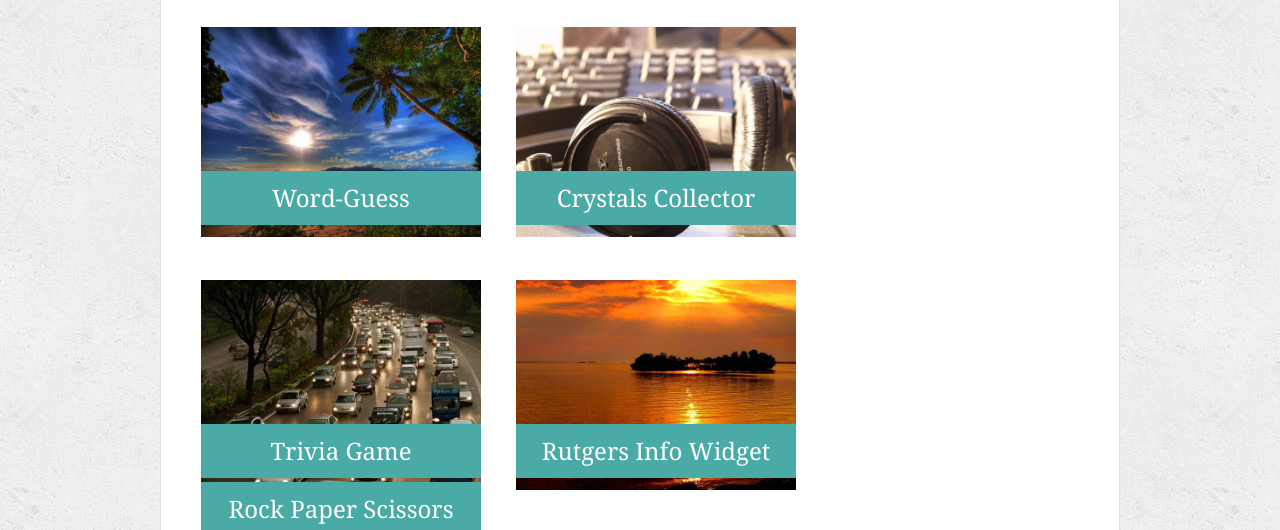
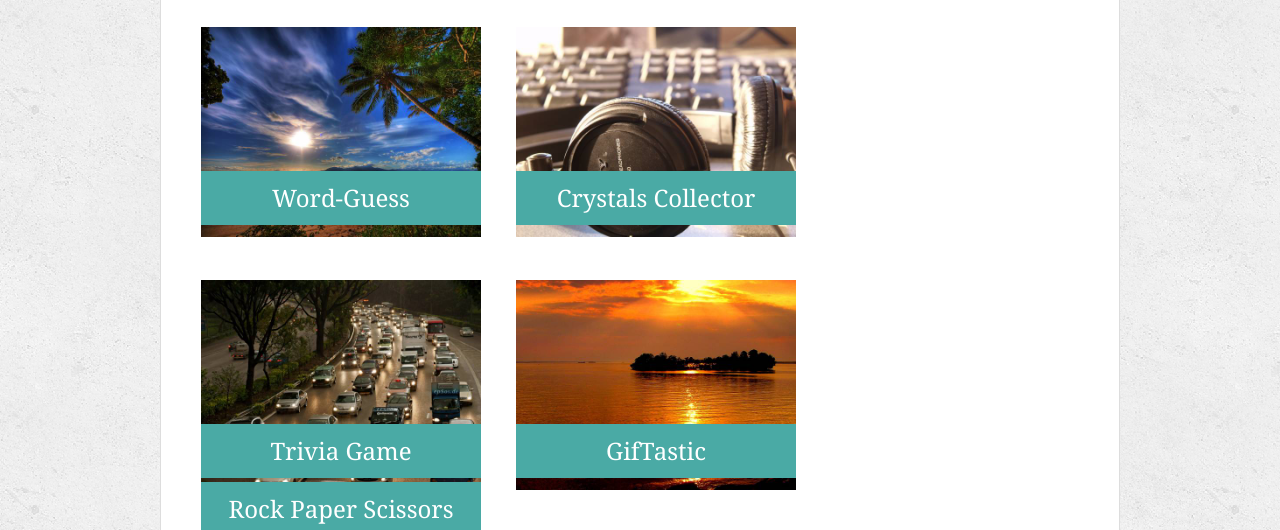
Before and after one commit to AllenDCooper/Responsive-Portfolio, a plain HTML site: page portfolio.html in a window 1280 px wide. Shown: the part 248-778 px from the top of the page. Drawn offline with Linux system fonts and the light colour scheme.

Commit message:
added GifTastic to portfolio

```diff
--- a/portfolio.html
+++ b/portfolio.html
@@ -41,7 +41,7 @@
                 </div>
                 <div class="imageContainer" id="rightImage2">
                         <img src="assets/images/portfolio4.jpg" alt="sunset over lake">
-                        <a href="#" class="photoTitle">Rutgers Info Widget</a>
+                        <a href="https://allendcooper.github.io/GifTastic/" class="photoTitle">GifTastic</a>
                 </div>
                 <div class="imageContainer">
                         <img src="assets/images/portfolio5.jpg" alt="abstract photo">
```
